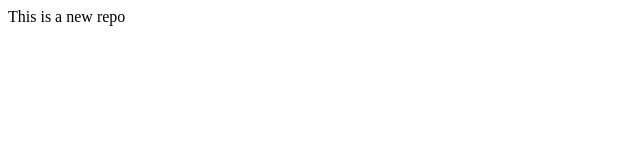
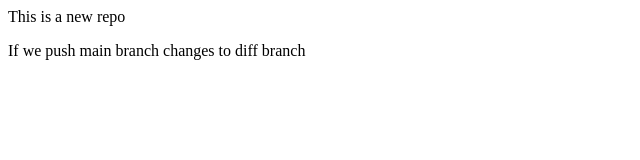
Before and after one commit to Mukul-98357/localrepo, a plain HTML site: page index.html in a window 1280 px wide. Shown: the whole page, without its empty margins (0-640 px from the left). Drawn offline with Linux system fonts and the light colour scheme.

Commit message:
Test pushing to diff branch

```diff
--- a/index.html
+++ b/index.html
@@ -1 +1,2 @@
 <p>This is a new repo</p>
+<p>If we push main branch changes to diff branch </p>
```
